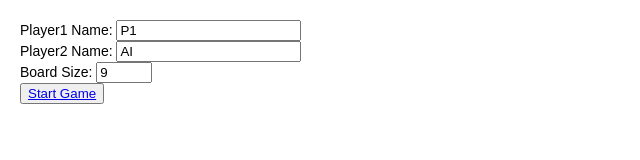
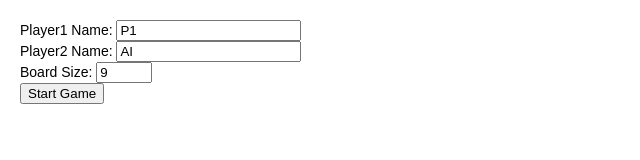
Before and after one commit to afinit/isolationReact, a React (Create React App) app: page / in a window 1280 px wide. Shown: the top 160 px of the page, without its empty margins (0-640 px from the left). Built offline with nearby package versions, Linux system fonts and the light colour scheme.

Commit message:
Change link appearance

```diff
--- /dev/null
+++ b/src/containers/Game/index.css
@@ -0,0 +1,4 @@
+.game a {
+  text-decoration: none;
+  color: black;
+}
--- a/src/containers/Game/index.tsx
+++ b/src/containers/Game/index.tsx
@@ -4,6 +4,8 @@ import {range, includes} from 'lodash';
 import Board from '../Board';
 import { calculateLegalMoves, openMovesHeuristic, minimax } from '../../common/util';
 import { Link } from 'react-router-dom';
+
+import './index.css';
 
 
 interface GameProps {
--- /dev/null
+++ b/src/containers/NewGameForm/index.css
@@ -0,0 +1,4 @@
+.new-game-form a {
+  text-decoration: none;
+  color: black;
+}
--- a/src/containers/NewGameForm/index.tsx
+++ b/src/containers/NewGameForm/index.tsx
@@ -1,5 +1,7 @@
 import React from 'react';
 import { Link } from 'react-router-dom';
+
+import './index.css';
 
 export interface Props {
   p1Name: string;
@@ -13,7 +15,7 @@ export interface Props {
 export default function NewGameForm(props: Props) {
 
   return (
-    <>
+    <div className="new-game-form">
       <label>
         Player1 Name: {" "}
         <input
@@ -53,6 +55,6 @@ export default function NewGameForm(props: Props) {
           Start Game
         </Link>
       </button>
-    </>
+    </div >
   );
 }
```
